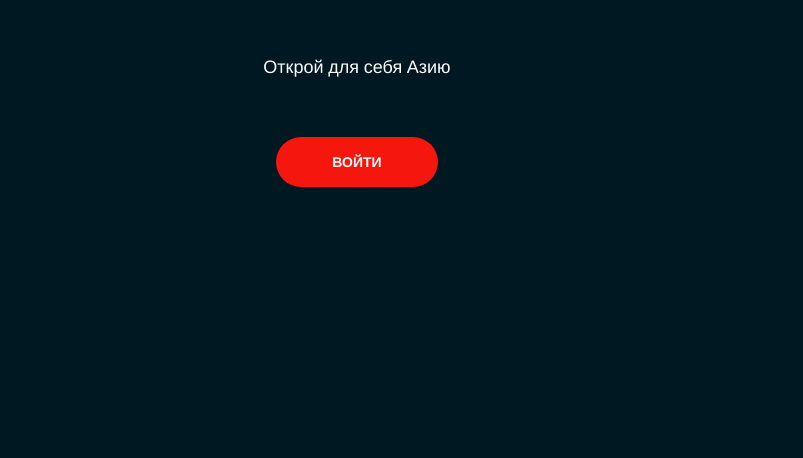
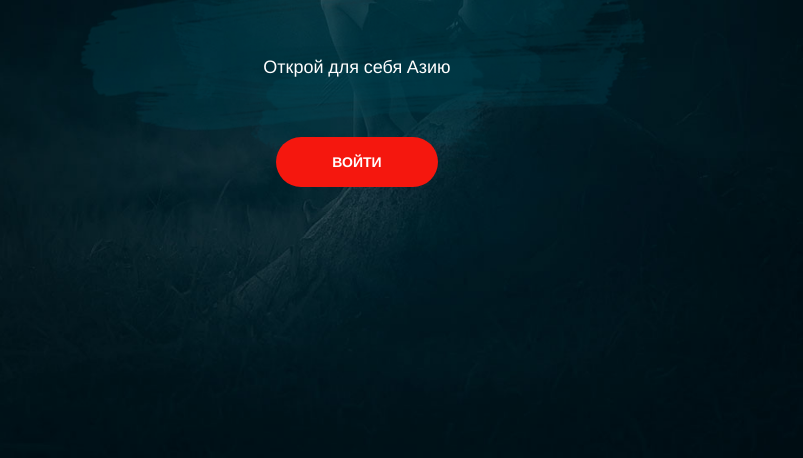
Before and after one commit to scanforall/airasia, a plain HTML site: page welcome.html in a window 1280 px wide. Shown: the part 342-800 px from the top of the page, without its empty margins (283-1086 px from the left). Drawn offline with nearby package versions, Linux system fonts and the light colour scheme.

Commit message:
Update welcome.css
fix welcome.css

```diff
--- a/css/welcome.css
+++ b/css/welcome.css
@@ -1,12 +1,12 @@
 .wrapper--bg--welcome {
-    background: url(./img/bg/screen.jpg) center no-repeat;
+    background: url(../img/bg/screen.jpg) center no-repeat;
     overflow: hidden;
     min-width: 1150px;
     background-size: cover;
 }
 
 .welcome {
-    background: url(./img/decor/shades.png) center  no-repeat;
+    background: url(../img/decor/shades.png) center  no-repeat;
     width: 100%;
     display: flex;
     justify-content: center;
```
